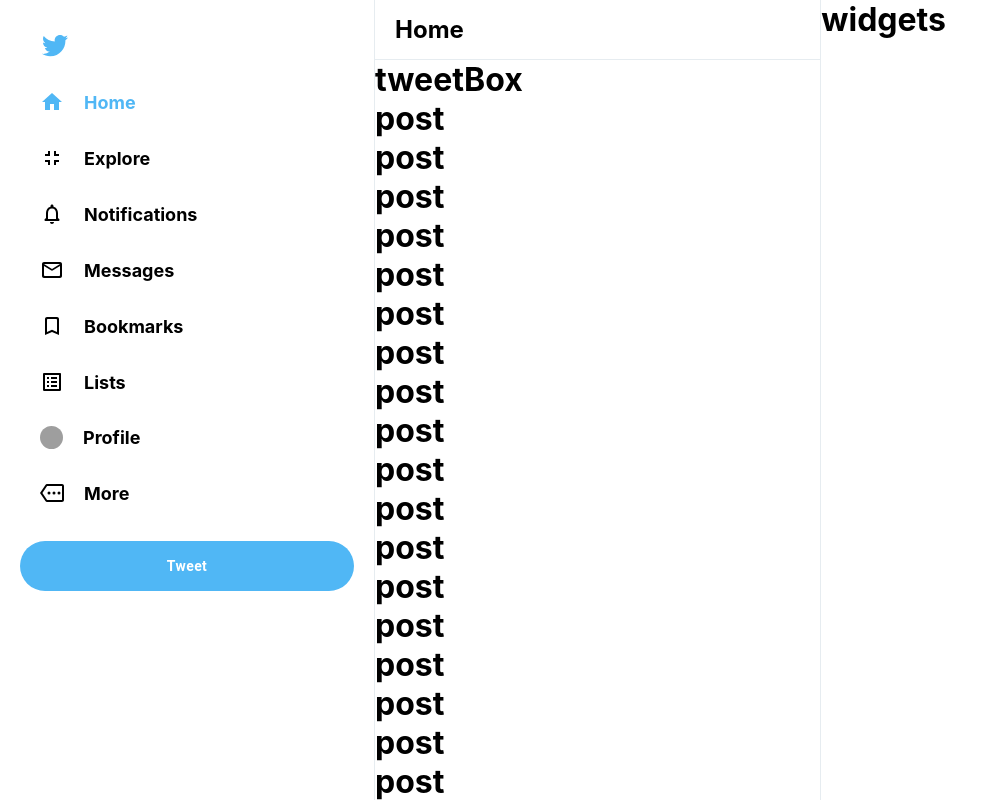
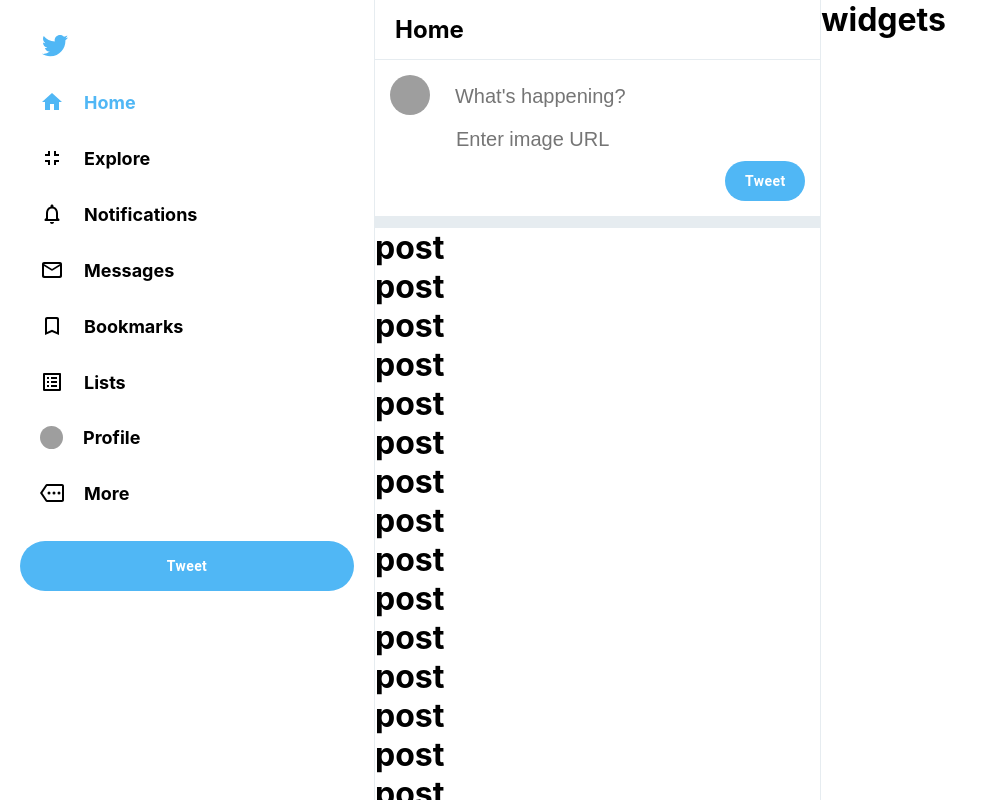
Before and after one commit to MalekSmida/twitter-template-reactjs-firebase, a React (Create React App) app: page / in a window 1280 px wide. Shown: the whole page, without its empty margins (0-988 px from the left). Built offline with nearby package versions, Linux system fonts and the light colour scheme; grey boxes are pictures that could not be loaded.

Commit message:
#Add: TweetBow copmonent

```diff
--- a/src/component/Tweetbox/index.js
+++ b/src/component/Tweetbox/index.js
@@ -1,9 +1,25 @@
 import React from "react";
+import "./index.scss";
+import { Button, Avatar } from "@material-ui/core";
 
 function TweetBox() {
   return (
     <div className="tweetBox">
-      <h1>tweetBox</h1>
+      <form>
+        <div className="tweetBox__input">
+          <Avatar
+            alt="Malek Smida"
+            src="https://scontent.ftun6-1.fna.fbcdn.net/v/t1.0-9/83020011_725652291572674_1450846223241052160_o.jpg?_nc_cat=109&_nc_sid=09cbfe&_nc_ohc=n2Zeto3D8qkAX-9jz7Q&_nc_ht=scontent.ftun6-1.fna&oh=df464cdbcb44b26d2924642c597b63c8&oe=5F8D5D6B"
+          />
+          <input placeholder="What's happening?" type="text" />
+        </div>
+        <input
+          className="tweetBox__imageInput"
+          placeholder="Enter image URL"
+          type="text"
+        />
+        <Button className="tweetBox__button">Tweet</Button>
+      </form>
     </div>
   );
 }
--- a/src/component/Tweetbox/index.scss
+++ b/src/component/Tweetbox/index.scss
@@ -1,2 +1,42 @@
 .tweetBox {
+  padding: 15px;
+  border-bottom: 12px solid var(--twitter-background);
+
+  form {
+    display: flex;
+    flex-direction: column;
+  }
+
+  &__input {
+    display: flex;
+
+    input {
+      border: none;
+      outline-width: 0;
+      margin: 0 0 0 15px;
+      font-size: 20px;
+      flex: 1;
+      padding: 10px;
+    }
+  }
+
+  &__imageInput {
+    padding: 10px;
+    border: none;
+    outline-width: 0;
+    margin: 0 0 0 56px;
+    font-size: 20px;
+    flex: 1;
+  }
+
+  &__button {
+    height: 40px !important;
+    width: 80px !important;
+    margin-left: auto !important; //push button to the right
+    color: white !important;
+    background-color: var(--twitter-color) !important;
+    border-radius: 999px !important;
+    font-weight: 600 !important;
+    text-transform: inherit !important;
+  }
 }
```
